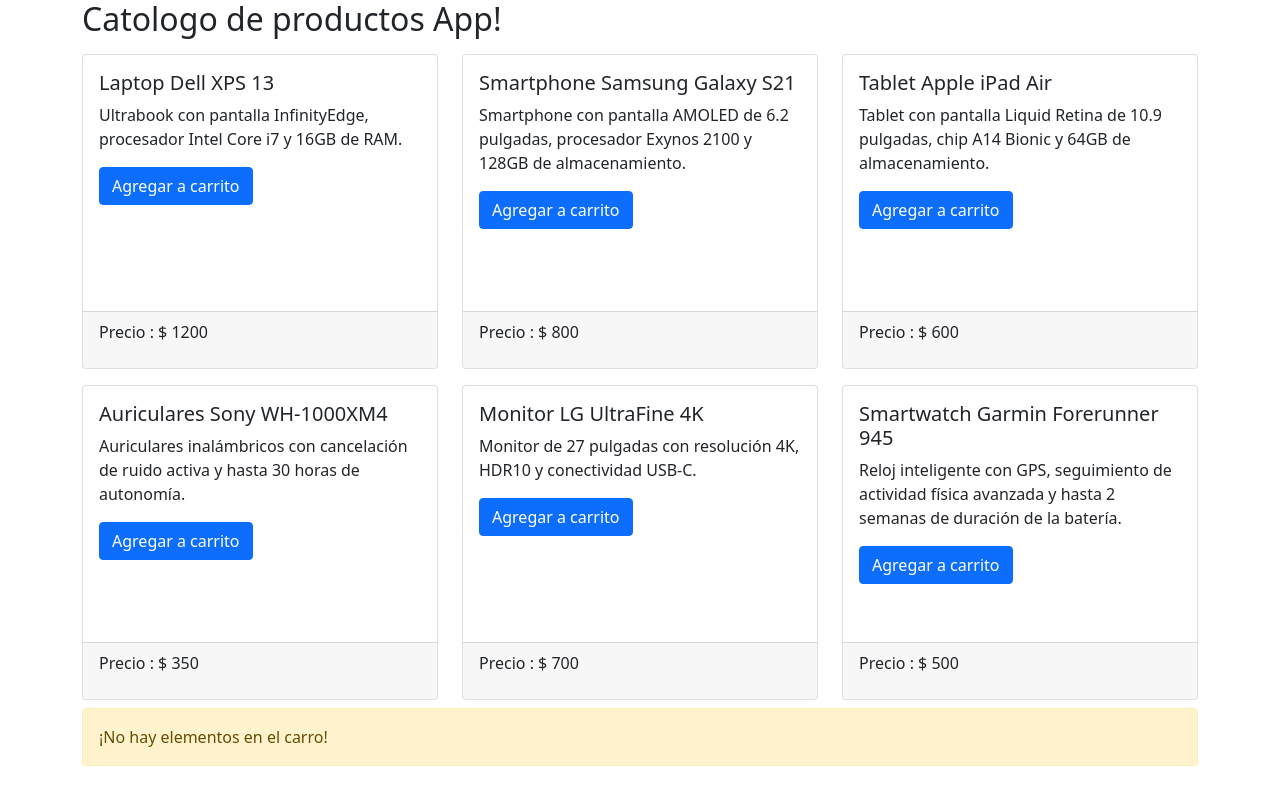
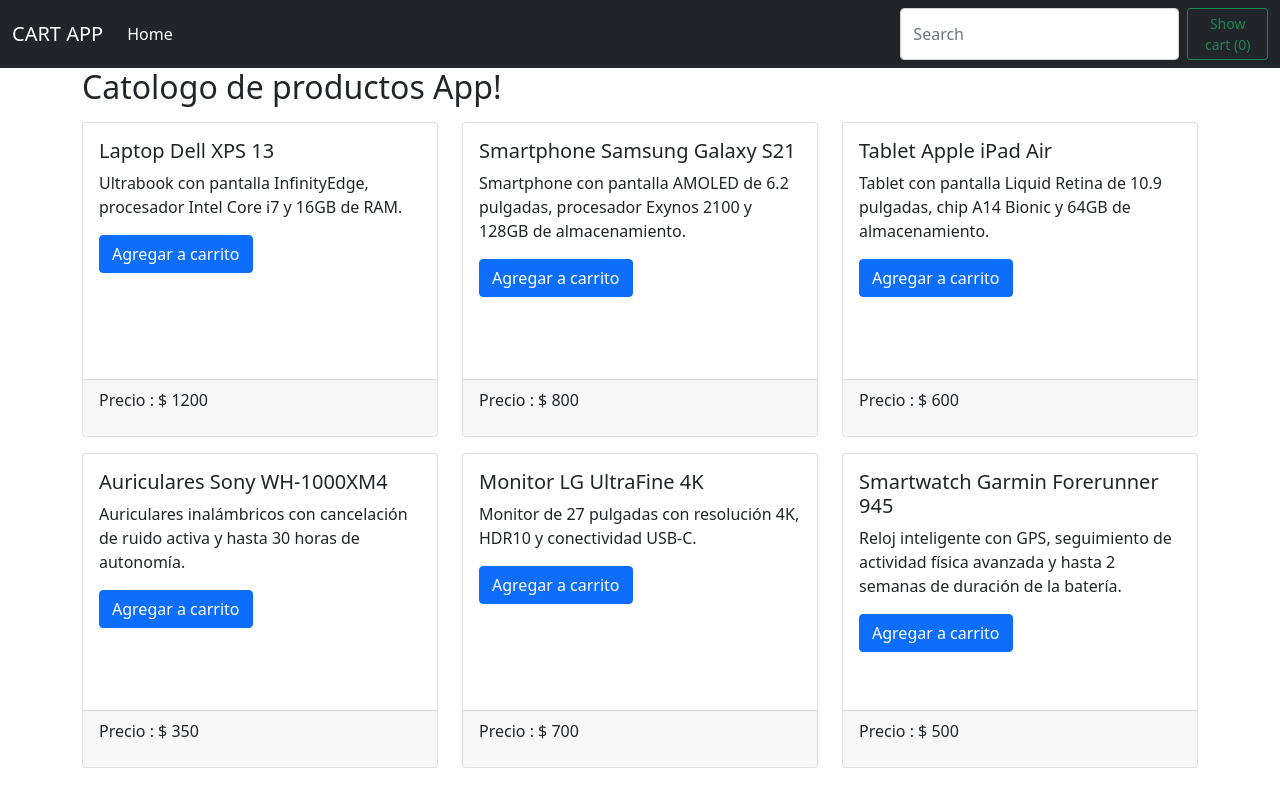
Before and after one commit to Marcos-del-Carmen/app-shopping-cart, an Angular app: page / in a window 1280 px wide. Built offline with nearby package versions, Linux system fonts and the light colour scheme.

Commit message:
Se actualiza el total se puedee abrir y cerrar el carrito

```diff
--- a/src/app/app.component.html
+++ b/src/app/app.component.html
@@ -1,4 +1,2 @@
-<div class="container">
 
-    <app-cart-app></app-cart-app>
-</div>
+<app-cart-app></app-cart-app>
--- a/src/app/components/cart-app/cart-app.component.html
+++ b/src/app/components/cart-app/cart-app.component.html
@@ -1,10 +1,21 @@
-<h2>Catologo de productos App!</h2>
-<app-catalog [products]="products" (productEventEmitter)="onAddCart($event)"></app-catalog>
+<app-navbar [items]="items" (showcartEventEmitter)="openCart()"></app-navbar>
+<div class="container">
 
-@if (items.length > 0) {
-    <app-cart [cartItem]="items" (idProductEventEmitter)="onDeleteCart($event)"></app-cart>
-} @else {
-    <div class="alert alert-warning ">
-        ¡No hay elementos en el carro!
+    <h2 class="md-0">Catologo de productos App!</h2>
+    <div class="row">
+        <div [className]="showCart? 'col-8': 'col-12' ">
+            <app-catalog [products]="products" (productEventEmitter)="onAddCart($event)"></app-catalog>
+        </div>
+        @if (showCart) {
+            <div class="col-4">
+                @if (items.length > 0) {
+                    <app-cart [cartItem]="items" [total]="total" (idProductEventEmitter)="onDeleteCart($event)"></app-cart>
+                } @else {
+                    <div class="alert alert-warning ">
+                        ¡No hay elementos en el carro!
+                    </div>
+                }
+            </div>
+        }
     </div>
-}
+</div>
--- a/src/app/components/cart-app/cart-app.component.ts
+++ b/src/app/components/cart-app/cart-app.component.ts
@@ -4,21 +4,27 @@
 import { ProductService } from '../../services/product.service';
 import { CartComponent } from '../cart/cart.component';
 import { CartItem } from '../../models/cartItem';
+import { NavbarComponent } from '../navbar/navbar.component';
 
 
 @Component({
   selector: 'app-cart-app',
   standalone: true,
-  imports: [CatalogComponent, CartComponent],
+  imports: [CatalogComponent, CartComponent, NavbarComponent],
   templateUrl: './cart-app.component.html'
 })
 export class CartAppComponent implements OnInit {
   products: Product[] = [];
   items: CartItem[] = [];
+  total: number = 0;
+  showCart: boolean = false;
+
   constructor(public _serviceProduct: ProductService){ }
 
   ngOnInit(): void {
     this.products = this._serviceProduct.fillAll();
+    this.items = JSON.parse(sessionStorage.getItem('cart')!) || [];
+    this.calculateTotal();
   }
 
   onAddCart(product: Product) {
@@ -36,9 +42,25 @@
     } else {
       this.items = [ ...this.items, {product: { ...product}, quantity: 1}];
     } // en caso de que no se cumpla me agrega el producto a la lista
+    this.calculateTotal();
+    this.saveSession();
   }
 
   onDeleteCart(id: number) : void {
     this.items = this.items.filter(item => item.product.id !== id);
+    this.calculateTotal();
+    this.saveSession();
+  }
+
+  calculateTotal(): void {
+    this.total = this.items.reduce( (accumulator, item)=>accumulator + item.quantity * item.product.price, 0);
+  }
+
+  saveSession() {
+    sessionStorage.setItem('cart', JSON.stringify(this.items));
+  }
+
+  openCart() {
+    this.showCart = !this.showCart;
   }
 }
--- a/src/app/components/cart/cart.component.html
+++ b/src/app/components/cart/cart.component.html
@@ -23,4 +23,10 @@
             </tr>
         }
     </tbody>
+    <tfoot>
+        <tr>
+            <td colspan="4" class="text-end fw-bold">Total</td>
+            <td colspan="1">$ {{ total }}</td>
+        </tr>
+    </tfoot>
 </table>
--- a/src/app/components/cart/cart.component.ts
+++ b/src/app/components/cart/cart.component.ts
@@ -10,7 +10,7 @@
 export class CartComponent {
   @Input() cartItem : CartItem[] = [];
   @Output() idProductEventEmitter : EventEmitter<number> = new EventEmitter();
-
+  @Input() total: number = 0;
   onDeleteCart(id: number) {
     this.idProductEventEmitter.emit(id);
   }
--- /dev/null
+++ b/src/app/components/navbar/navbar.component.html
@@ -0,0 +1,19 @@
+<nav class="navbar navbar-expand-lg navbar-dark bg-dark">
+    <div class="container-fluid">
+      <a class="navbar-brand" href="#">CART APP</a>
+      <button class="navbar-toggler" type="button" data-bs-toggle="collapse" data-bs-target="#navbarSupportedContent" aria-controls="navbarSupportedContent" aria-expanded="false" aria-label="Toggle navigation">
+        <span class="navbar-toggler-icon"></span>
+      </button>
+      <div class="collapse navbar-collapse" id="navbarSupportedContent">
+        <ul class="navbar-nav me-auto mb-2 mb-lg-0">
+          <li class="nav-item">
+            <a class="nav-link active" aria-current="page" href="#">Home</a>
+          </li>
+        </ul>
+        <div class="d-flex" role="search">
+          <input class="form-control me-2" type="search" placeholder="Search" aria-label="Search">
+          <button class="btn btn-outline-success btn-sm" (click)="openCart()">{{showCart? 'Close cart': 'Show cart ('+ items.length +')'}} </button>
+        </div>
+      </div>
+    </div>
+  </nav>
--- /dev/null
+++ b/src/app/components/navbar/navbar.component.ts
@@ -0,0 +1,19 @@
+import { Component, EventEmitter, Input, Output } from '@angular/core';
+import { CartItem } from '../../models/cartItem';
+
+@Component({
+  selector: 'app-navbar',
+  standalone: true,
+  imports: [],
+  templateUrl: './navbar.component.html'
+})
+export class NavbarComponent {
+  showCart: boolean = false;
+  @Input() items: CartItem[] = [];
+  @Output() showcartEventEmitter = new EventEmitter();
+
+  openCart() {
+    this.showcartEventEmitter.emit();
+    this.showCart = !this.showCart;
+  }
+}
```
